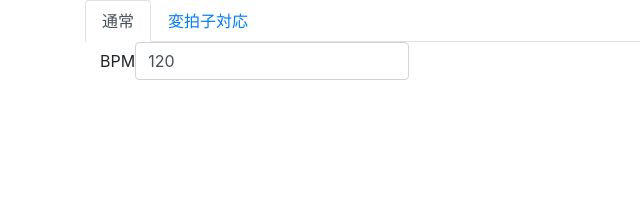
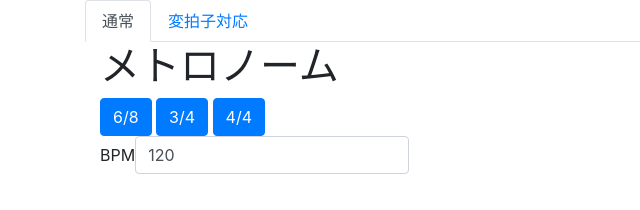
Before and after one commit to hainekothrash/prog-metronome, a plain HTML site: page docs/index.html in a window 1280 px wide. Shown: the whole page, without its empty margins (0-640 px from the left). Drawn offline with nearby package versions, Linux system fonts and the light colour scheme.

Commit message:
Update index.html

```diff
--- a/docs/index.html
+++ b/docs/index.html
@@ -38,7 +38,7 @@
             </li>
         </ul>
         <div class="tab-content col-lg-6">
-            <div class="tab-pane" id="std">
+            <div class="tab-pane active" id="std">
                 <h1>メトロノーム</h1>
                 <button type="button" class="time btn btn-primary">6/8</button>
                 <button type="button" class="time btn btn-primary">3/4</button>
```
